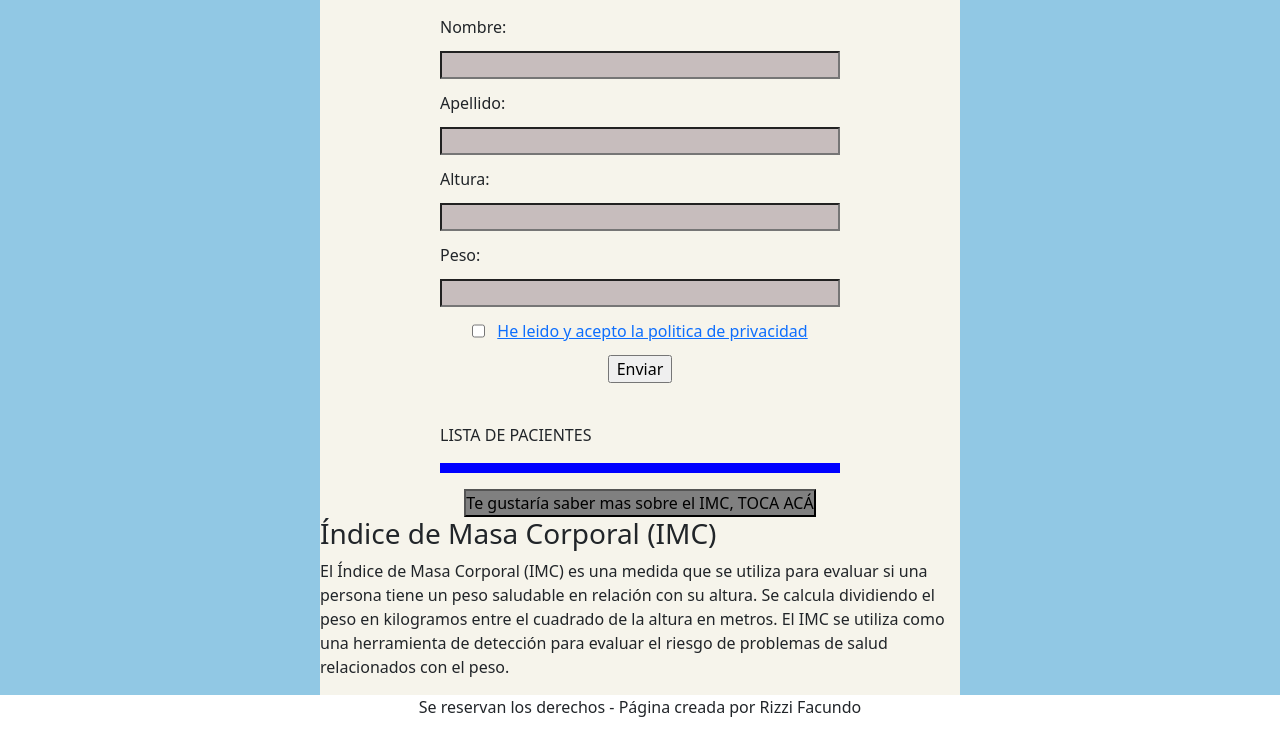
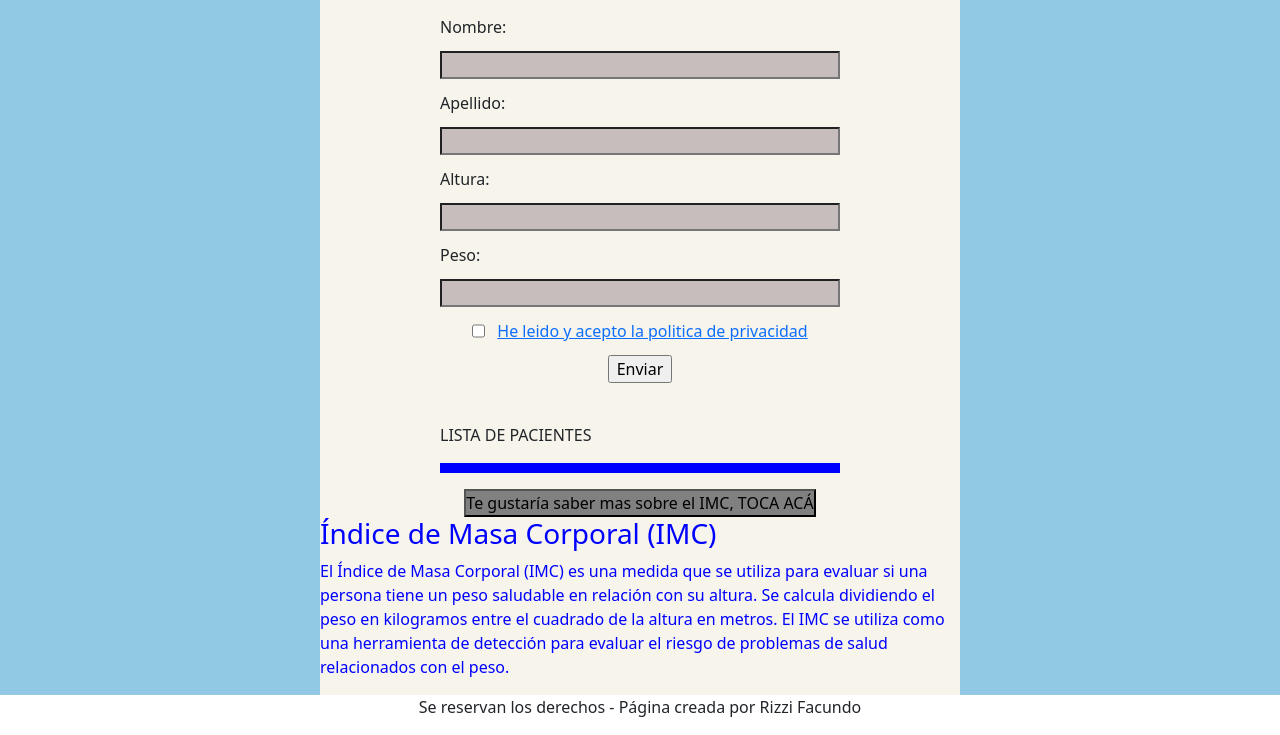
Before and after one commit to facurizzi/PreEntrega1Rizzi, a plain HTML site: page index.html in a window 1280 px wide. Both pictures are taken after a click on the button "Te gustaría saber mas sobre el IMC, TOCA ACÁ". Shown: the part 85-820 px from the top of the page. Drawn offline with Linux system fonts and the light colour scheme; some packages are replaced by stand-ins of ours; a script that the page names is missing.

Commit message:
modifico el index y css de la info de imc

```diff
--- a/css/style.css
+++ b/css/style.css
@@ -96,3 +96,6 @@ form li{
     display: flex;
     justify-content: center;
 }
+#infoIMC{
+    color: blue;
+}
--- a/index.html
+++ b/index.html
@@ -55,7 +55,7 @@
                </fieldset>
             </form>
             <button id="obtenerInfoIMCBtn">Te gustaría saber mas sobre el IMC, TOCA ACÁ</button>
-                <div id="infoIMCContainer"></div>
+                <div id="infoIMC"></div>
 
         </div>
     </main>
--- a/main.js
+++ b/main.js
@@ -137,8 +137,8 @@ document.addEventListener("DOMContentLoaded", function () {
         fetch("info.json")
             .then(response => response.json())
             .then(data => {
-                let infoIMCContainer = document.getElementById("infoIMCContainer");
-                infoIMCContainer.innerHTML = `
+                let infoIMC = document.getElementById("infoIMC");
+                infoIMC.innerHTML = `
                     <h3>${data.title}</h3>
                     <p>${data.description}</p>
                 `;
```
